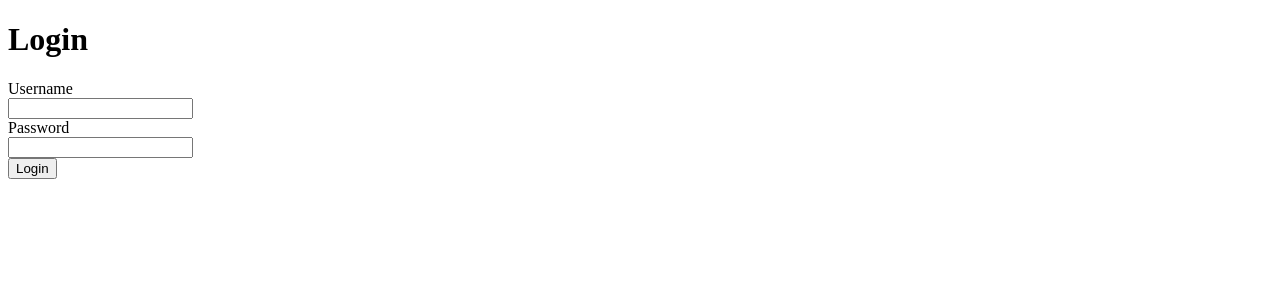
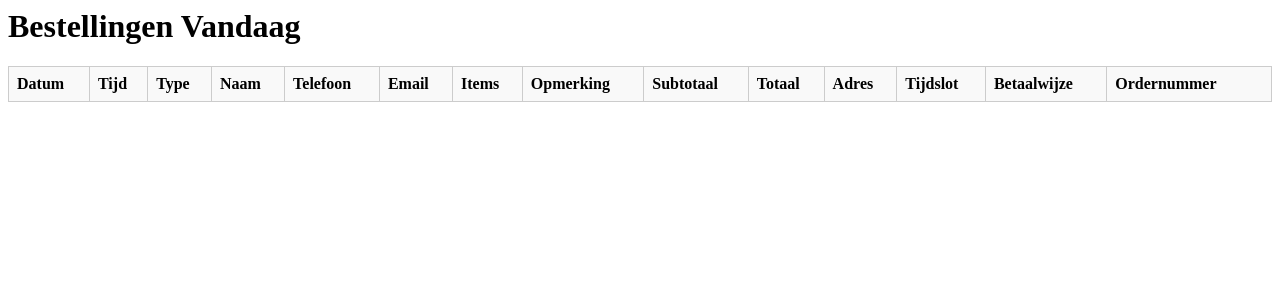
Before and after one commit to iamatimnl/flask-order-api, a Flask app: page /login in a window 1280 px wide. Shown: the top 300 px of the page. Run offline with Flask 3, Linux system fonts and the light colour scheme; lists and menus that the app fills with data are empty.

Commit message:
Update login.html

```diff
--- a/templates/login.html
+++ b/templates/login.html
@@ -1,11 +1,95 @@
-<!doctype html>
-<title>Login</title>
-<h1>Login</h1>
-<form method="post">
-  <label>Username</label><br>
-  <input type="text" name="username"><br>
-  <label>Password</label><br>
-  <input type="password" name="password"><br>
-  <button type="submit">Login</button>
-</form>
-{% if error %}<p style="color:red;">Invalid credentials</p>{% endif %}
+<style>
+  .orders-wrapper {
+    overflow-x: auto;
+    max-width: 100%;
+  }
+
+  table.orders-table {
+    width: 100%;
+    border-collapse: collapse;
+    min-width: 1200px; /* 避免太窄 */
+  }
+
+  .orders-table th, .orders-table td {
+    border: 1px solid #ccc;
+    padding: 8px;
+    white-space: nowrap; /* 不换行 */
+    text-align: left;
+  }
+
+  .orders-table thead {
+    background-color: #f9f9f9;
+    position: sticky;
+    top: 0;
+    z-index: 2;
+  }
+  td:last-child,
+th:last-child {
+  padding-right: 20px;
+}
+
+</style>
+<h1>Bestellingen Vandaag</h1>
+<div class="orders-wrapper">
+  <table class="orders-table">
+    <thead>
+      <tr>
+       <th>Datum</th>
+       <th>Tijd</th>
+       <th>Type</th>
+       <th>Naam</th>
+       <th>Telefoon</th>
+       <th>Email</th>
+       <th>Items</th>
+       <th>Opmerking</th>
+       <th>Subtotaal</th>
+       <th>Totaal</th>
+       <th>Adres</th>
+       <th>Tijdslot</th>
+       <th>Betaalwijze</th>
+       <th>Ordernummer</th>
+      </tr>
+    </thead>
+    <tbody>
+    {% for order in orders %}
+      <tr>
+        <td>{{ order.created_at_local.strftime('%Y-%m-%d') }}</td>
+        <td>{{ order.created_at_local.strftime('%H:%M') }}</td>
+        {% set is_delivery = order.order_type in ['delivery', 'bezorgen'] %}
+        <td>{{ 'Bezorgen' if is_delivery else 'Afhalen' }}</td>
+        <td>{{ order.customer_name or '' }}</td>
+        <td>{{ order.phone or '' }}</td>
+        <td>{{ order.email or '-' }}</td>
+        <td>
+          <ul>
+          {% for name, item in order.items_dict.items() %}
+            <li>{{ name }} x {{ item['qty'] }}</li>
+          {% endfor %}
+          </ul>
+        </td>
+       <td>{{ order.opmerking or '-' }}</td>
+       <td>{{ '%.2f' % (order.total or 0) }}</td>
+        <td>€{{ '%.2f' % (order.totaal or 0) }}</td>
+
+        <td>
+          {% if is_delivery %}
+            {{ order.street }} {{ order.house_number }} {{ order.postcode }} {{ order.city }}
+            {% if order.maps_link %}
+              <a href="{{ order.maps_link }}" target="_blank">📍Maps</a>
+            {% endif %}
+          {% else %}-{% endif %}
+        </td>
+        <td>
+          {% if is_delivery %}
+            {{ order.delivery_time or '-' }}
+          {% else %}
+            {{ order.pickup_time or '-' }}
+          {% endif %}
+        </td>
+        <td>{{ order.payment_method }}</td>
+        <td>{{ order.order_number or '' }}</td>
+      </tr>
+    {% endfor %}
+    </tbody>
+  </table>
+</div>
```
